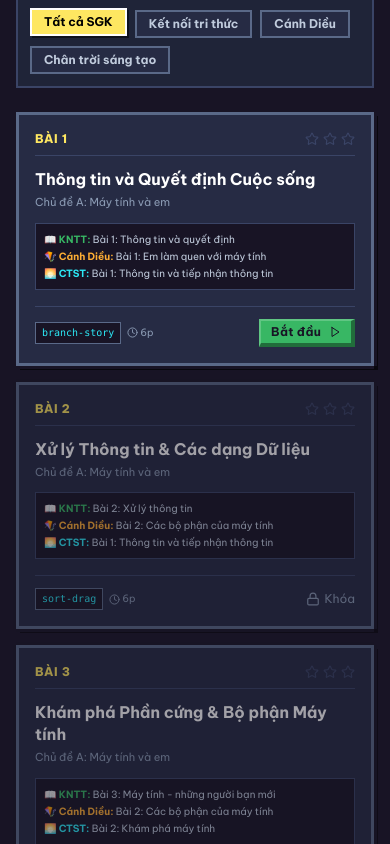
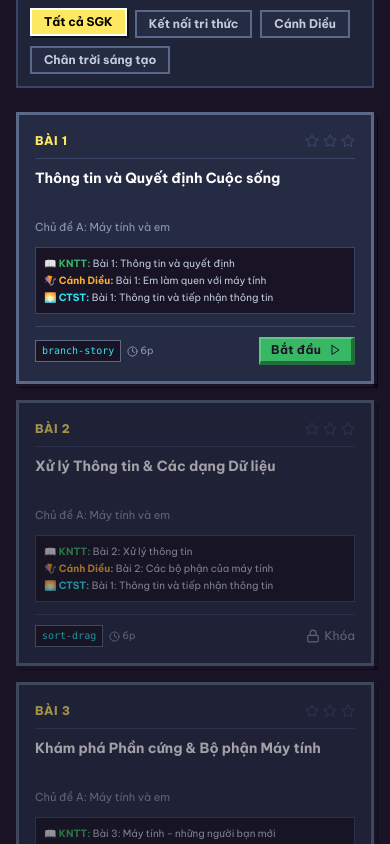
Before and after one commit to HoaiFongg/Easytin, a React (Vite) app: page / in a window 390 px wide. Shown: the part 1180-2024 px from the top of the page. Built offline with nearby package versions, Linux system fonts and the light colour scheme.

Commit message:
fix(layout): align lesson card titles and textbook boxes symmetrically (U-019)

```diff
--- a/src/components/WorldMap.tsx
+++ b/src/components/WorldMap.tsx
@@ -455,13 +455,13 @@ export const WorldMap: React.FC<WorldMapProps> = ({
             <PixelCard
               key={node.id}
               variant={isCompleted ? 'green' : 'default'}
-              className={`flex flex-col justify-between relative transition-all hover-pixel-lift ${
+              className={`flex flex-col justify-between relative transition-all hover-pixel-lift h-full ${
                 isLocked ? 'opacity-60 cursor-not-allowed' : ''
               } ${isLight ? 'bg-white shadow-pixel-sm hover:shadow-pixel' : ''}`}
             >
-              <div>
+              <div className="flex flex-col flex-1">
                 {/* Header thẻ bài học */}
-                <div className={`flex items-center justify-between border-b pb-2 mb-3 ${
+                <div className={`flex items-center justify-between border-b pb-2 mb-2.5 h-7 ${
                   isLight ? 'border-[#e2e8f0]' : 'border-[#3a4466]'
                 }`}>
                   <span className={`text-xs font-black uppercase tracking-wider ${
@@ -486,64 +486,71 @@ export const WorldMap: React.FC<WorldMapProps> = ({
                   </div>
                 </div>
 
-                {/* Tiêu đề & Mạch nội dung */}
-                <h3 className={`font-bold text-base leading-snug ${
+                {/* Tiêu đề: Khóa cố định chiều cao 2 dòng (h-11 sm:h-12 line-clamp-2) để 100% thẻ đều ngay hàng thẳng lối */}
+                <h3
+                  className={`font-bold text-sm sm:text-base leading-snug line-clamp-2 h-11 sm:h-12 flex items-start ${
                     isLight ? 'text-[#0f172a]' : 'text-white'
-                }`}>
+                  }`}
+                  title={node.title}
+                >
                   {node.title}
                 </h3>
-                <div className={`text-[11px] mt-1 line-clamp-1 ${
+
+                {/* Mạch nội dung (Chuẩn GDPT 2018): Khóa cố định 1 dòng h-5 */}
+                <div className={`text-[11px] mt-1 h-5 line-clamp-1 flex items-center ${
                   isLight ? 'text-[#64748b]' : 'text-[#8b9bb4]'
                 }`}>
                   {node.standard_domain}
                 </div>
 
-                {/* Khung sách đối chiếu */}
+                {/* Khung sách đối chiếu: Cố định độ cao và căn chỉnh dòng thẳng thớm */}
+                <div className="mt-2.5 flex-1 flex flex-col justify-end">
                   {selectedBook === 'all' && node.textbook_mapping && (
-                  <div className={`mt-3 p-2 border text-[10px] flex flex-col gap-0.5 ${
+                    <div className={`p-2 border text-[10px] flex flex-col justify-center gap-0.5 min-h-[64px] ${
                       isLight
                         ? 'bg-[#f8fafc] border-[#e2e8f0] text-[#334155]'
                         : 'bg-[#181425] border-[#3a4466] text-[#c0cbdc]'
                     }`}>
-                    <div>📖 <span className={isLight ? 'text-[#16a34a] font-bold' : 'text-[#38b764] font-bold'}>KNTT:</span> {node.textbook_mapping.kntt}</div>
-                    <div>🪁 <span className={isLight ? 'text-[#d97706] font-bold' : 'text-[#feae34] font-bold'}>Cánh Diều:</span> {node.textbook_mapping.canhdieu}</div>
-                    <div>🌅 <span className={isLight ? 'text-[#0284c7] font-bold' : 'text-[#2ce8f5] font-bold'}>CTST:</span> {node.textbook_mapping.ctst}</div>
+                      <div className="truncate">📖 <span className={isLight ? 'text-[#16a34a] font-bold' : 'text-[#38b764] font-bold'}>KNTT:</span> {node.textbook_mapping.kntt}</div>
+                      <div className="truncate">🪁 <span className={isLight ? 'text-[#d97706] font-bold' : 'text-[#feae34] font-bold'}>Cánh Diều:</span> {node.textbook_mapping.canhdieu}</div>
+                      <div className="truncate">🌅 <span className={isLight ? 'text-[#0284c7] font-bold' : 'text-[#2ce8f5] font-bold'}>CTST:</span> {node.textbook_mapping.ctst}</div>
                     </div>
                   )}
 
                   {selectedBook === 'kntt' && node.textbook_mapping?.kntt && (
-                  <div className={`mt-3 border-2 p-2 text-xs font-bold ${
+                    <div className={`border-2 p-2 text-xs font-bold min-h-[46px] flex items-center ${
                       isLight
                         ? 'bg-[#f0fdf4] border-[#86efac] text-[#166534]'
                         : 'bg-[#193c3e] border-[#38b764] text-[#a7f070]'
                     }`}>
-                    📖 Kết nối tri thức: {node.textbook_mapping.kntt}
+                      <span className="line-clamp-2">📖 Kết nối tri thức: {node.textbook_mapping.kntt}</span>
                     </div>
                   )}
 
                   {selectedBook === 'canhdieu' && node.textbook_mapping?.canhdieu && (
-                  <div className={`mt-3 border-2 p-2 text-xs font-bold ${
+                    <div className={`border-2 p-2 text-xs font-bold min-h-[46px] flex items-center ${
                       isLight
                         ? 'bg-[#fff7ed] border-[#fdba74] text-[#9a3412]'
                         : 'bg-[#3e2731] border-[#f77622] text-[#fee761]'
                     }`}>
-                    🪁 Cánh Diều: {node.textbook_mapping.canhdieu}
+                      <span className="line-clamp-2">🪁 Cánh Diều: {node.textbook_mapping.canhdieu}</span>
                     </div>
                   )}
 
                   {selectedBook === 'ctst' && node.textbook_mapping?.ctst && (
-                  <div className={`mt-3 border-2 p-2 text-xs font-bold ${
+                    <div className={`border-2 p-2 text-xs font-bold min-h-[46px] flex items-center ${
                       isLight
                         ? 'bg-[#f0f9ff] border-[#7dd3fc] text-[#0369a1]'
                         : 'bg-[#1f3b5c] border-[#2ce8f5] text-[#2ce8f5]'
                     }`}>
-                    🌅 Chân trời sáng tạo: {node.textbook_mapping.ctst}
+                      <span className="line-clamp-2">🌅 Chân trời sáng tạo: {node.textbook_mapping.ctst}</span>
                     </div>
                   )}
                 </div>
+              </div>
 
               {/* Footer thẻ: Khuôn game & Nút vào học */}
-              <div className={`mt-4 pt-3 border-t flex items-center justify-between ${
+              <div className={`mt-3 pt-2.5 border-t flex items-center justify-between ${
                 isLight ? 'border-[#e2e8f0]' : 'border-[#3a4466]'
               }`}>
                 <div className={`flex items-center gap-1.5 text-xs ${
```
Also changed, not shown: 2 other files (tests, documents, lock files or other folders). Lines whose indentation alone changed are shown as unchanged.
